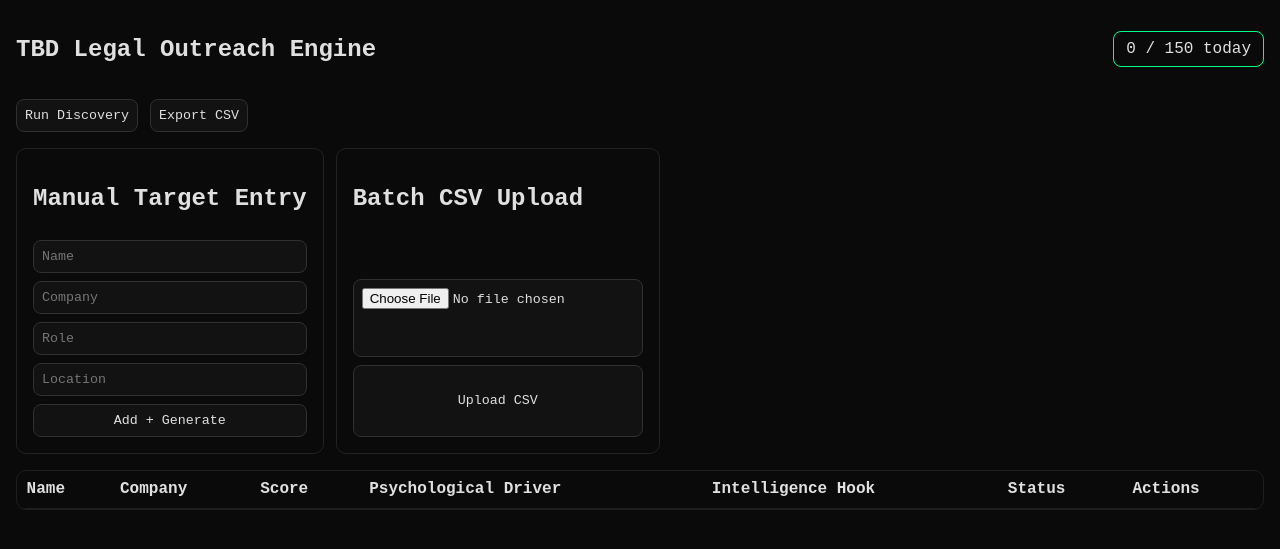
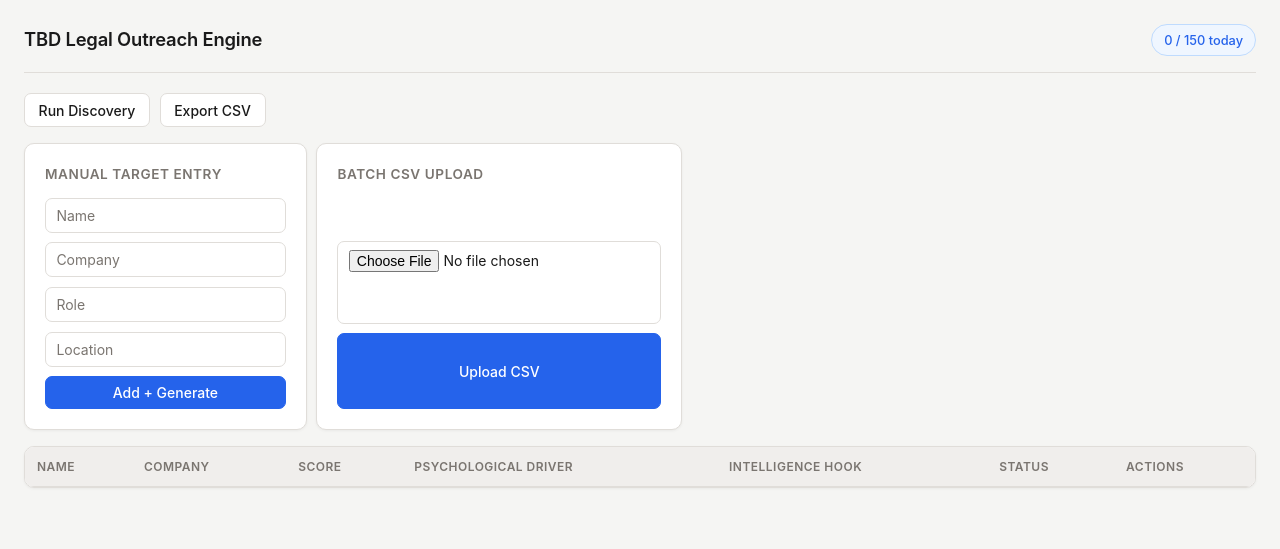
Before and after one commit to tnairwork-sudo/tbd-legal-outreach-engine, a Flask app: page / in a window 1280 px wide. Shown: the top 549 px of the page. Run offline with Flask 3, Linux system fonts and the light colour scheme; data comes from the database, SQL or seed files in the repository; data that the repository does not hold is empty.

Commit message:
Updated static/style.css file with new styles.

```diff
--- a/static/style.css
+++ b/static/style.css
@@ -1,9 +1,17 @@
 :root {
-  --bg: #0a0a0a;
-  --text: #e0e0e0;
-  --accent: #00ff88;
-  --muted: #8c8c8c;
-  --yellow: #f1c40f;
+  --bg: #f5f5f3;
+  --surface: #ffffff;
+  --surface2: #f0eeec;
+  --border: #e0ddd9;
+  --text: #1a1a1a;
+  --muted: #7a7570;
+  --accent: #2563eb;
+  --accent-light: #eff6ff;
+  --green: #16a34a;
+  --green-light: #f0fdf4;
+  --yellow: #d97706;
+  --yellow-light: #fffbeb;
+  --red: #dc2626;
 }
 
 * { box-sizing: border-box; }
@@ -11,66 +19,179 @@ body {
   margin: 0;
   background: var(--bg);
   color: var(--text);
-  font-family: "JetBrains Mono", "Courier New", monospace;
+  font-family: -apple-system, BlinkMacSystemFont, "Segoe UI", Roboto, sans-serif;
+  font-size: 14px;
+  line-height: 1.5;
 }
-.container { padding: 1rem; max-width: 1400px; margin: 0 auto; }
-.header-row { display: flex; justify-content: space-between; align-items: center; gap: 1rem; }
-.daily-count { border: 1px solid var(--accent); padding: 0.5rem 0.75rem; border-radius: 8px; }
-.daily-count.warning { border-color: var(--yellow); color: var(--yellow); }
-.actions, .forms-grid { display: flex; gap: 0.75rem; margin: 1rem 0; flex-wrap: wrap; }
+.container { padding: 1.5rem; max-width: 1400px; margin: 0 auto; }
+.header-row {
+  display: flex;
+  justify-content: space-between;
+  align-items: center;
+  gap: 1rem;
+  margin-bottom: 1.25rem;
+  padding-bottom: 1rem;
+  border-bottom: 1px solid var(--border);
+}
+.header-row h1 {
+  font-size: 1.15rem;
+  font-weight: 600;
+  margin: 0;
+  color: var(--text);
+  letter-spacing: -0.01em;
+}
+.daily-count {
+  background: var(--accent-light);
+  color: var(--accent);
+  border: 1px solid #bfdbfe;
+  padding: 0.35rem 0.75rem;
+  border-radius: 20px;
+  font-size: 0.8rem;
+  font-weight: 500;
+}
+.daily-count.warning {
+  background: var(--yellow-light);
+  color: var(--yellow);
+  border-color: #fde68a;
+}
+.actions, .forms-grid { display: flex; gap: 0.6rem; margin: 1rem 0; flex-wrap: wrap; }
 .panel {
-  border: 1px solid #222;
+  background: var(--surface);
+  border: 1px solid var(--border);
   border-radius: 10px;
-  padding: 1rem;
-  min-width: 300px;
+  padding: 1.25rem;
+  min-width: 280px;
   display: grid;
-  gap: 0.5rem;
+  gap: 0.6rem;
+  box-shadow: 0 1px 3px rgba(0,0,0,0.05);
 }
-input, select, button, textarea {
-  background: #121212;
+.panel h2 {
+  font-size: 0.85rem;
+  font-weight: 600;
+  margin: 0 0 0.25rem;
+  color: var(--muted);
+  text-transform: uppercase;
+  letter-spacing: 0.04em;
+}
+input, select, textarea {
+  background: var(--surface);
   color: var(--text);
-  border: 1px solid #303030;
-  border-radius: 8px;
-  padding: 0.5rem;
+  border: 1px solid var(--border);
+  border-radius: 7px;
+  padding: 0.5rem 0.65rem;
   font-family: inherit;
+  font-size: 0.875rem;
+  transition: border-color 0.15s;
+  outline: none;
 }
-button { cursor: pointer; }
-button:hover { border-color: var(--accent); }
-.table-wrap { overflow-x: auto; border: 1px solid #1e1e1e; border-radius: 10px; }
+input:focus, select:focus, textarea:focus {
+  border-color: var(--accent);
+  box-shadow: 0 0 0 3px rgba(37,99,235,0.08);
+}
+input::placeholder { color: var(--muted); }
+button {
+  background: var(--surface);
+  color: var(--text);
+  border: 1px solid var(--border);
+  border-radius: 7px;
+  padding: 0.45rem 0.85rem;
+  font-family: inherit;
+  font-size: 0.875rem;
+  font-weight: 500;
+  cursor: pointer;
+  transition: background 0.15s, border-color 0.15s;
+}
+button:hover { background: var(--surface2); border-color: #c4c0bb; }
+button.primary {
+  background: var(--accent);
+  color: #fff;
+  border-color: var(--accent);
+}
+button.primary:hover { background: #1d4ed8; border-color: #1d4ed8; }
+button[type="submit"] {
+  background: var(--accent);
+  color: #fff;
+  border-color: var(--accent);
+}
+button[type="submit"]:hover { background: #1d4ed8; }
+.table-wrap {
+  overflow-x: auto;
+  background: var(--surface);
+  border: 1px solid var(--border);
+  border-radius: 10px;
+  box-shadow: 0 1px 3px rgba(0,0,0,0.05);
+}
 table { width: 100%; border-collapse: collapse; min-width: 950px; }
-th, td { padding: 0.6rem; border-bottom: 1px solid #1f1f1f; text-align: left; vertical-align: top; }
-.score-green { color: var(--accent); }
-.score-yellow { color: var(--yellow); }
+thead { background: var(--surface2); }
+th {
+  padding: 0.65rem 0.75rem;
+  border-bottom: 1px solid var(--border);
+  text-align: left;
+  font-size: 0.75rem;
+  font-weight: 600;
+  color: var(--muted);
+  text-transform: uppercase;
+  letter-spacing: 0.04em;
+}
+td {
+  padding: 0.6rem 0.75rem;
+  border-bottom: 1px solid var(--border);
+  vertical-align: top;
+  font-size: 0.85rem;
+}
+tr:last-child td { border-bottom: none; }
+tr:hover td { background: #fafaf9; }
+.score-green { color: var(--green); font-weight: 600; }
+.score-yellow { color: var(--yellow); font-weight: 600; }
 .messages {
-  background: #101010;
-  border: 1px solid #1e1e1e;
+  background: var(--surface2);
+  border: 1px solid var(--border);
   border-radius: 8px;
   margin-top: 0.5rem;
-  padding: 0.75rem;
+  padding: 0.85rem;
 }
-.message-block { margin-bottom: 0.8rem; }
+.message-block { margin-bottom: 0.9rem; }
+.message-block strong {
+  font-size: 0.75rem;
+  font-weight: 600;
+  color: var(--muted);
+  text-transform: uppercase;
+  letter-spacing: 0.04em;
+}
 .message-block pre {
   white-space: pre-wrap;
   margin: 0.4rem 0;
-  background: #090909;
-  border: 1px solid #1e1e1e;
+  background: var(--surface);
+  border: 1px solid var(--border);
   border-radius: 6px;
-  padding: 0.5rem;
+  padding: 0.65rem 0.75rem;
+  font-family: inherit;
+  font-size: 0.82rem;
+  color: var(--text);
+  line-height: 1.55;
 }
 .toast {
   position: fixed;
-  right: 1rem;
-  bottom: 1rem;
-  background: #111;
-  border: 1px solid var(--accent);
+  right: 1.25rem;
+  bottom: 1.25rem;
+  background: var(--text);
+  color: #fff;
   border-radius: 8px;
-  padding: 0.6rem 0.8rem;
+  padding: 0.6rem 1rem;
+  font-size: 0.85rem;
   opacity: 0;
   transition: opacity 0.25s ease;
+  z-index: 999;
+  box-shadow: 0 4px 12px rgba(0,0,0,0.15);
 }
 .toast.show { opacity: 1; }
 .hidden { display: none; }
-.busy { color: var(--accent); }
+.busy {
+  color: var(--accent);
+  font-size: 0.85rem;
+  font-weight: 500;
+}
 @media (max-width: 768px) {
   .header-row { flex-direction: column; align-items: flex-start; }
+  .container { padding: 1rem; }
 }
```
